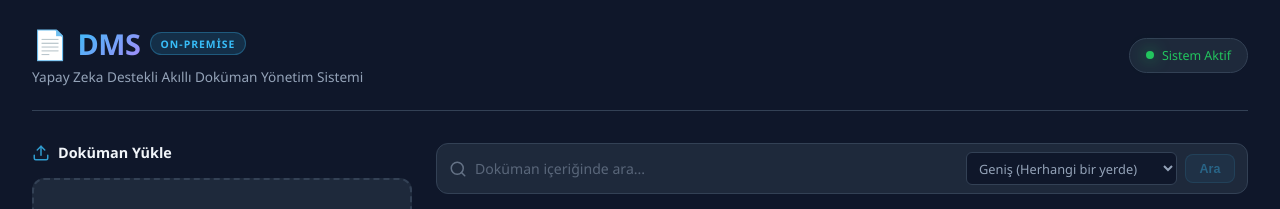
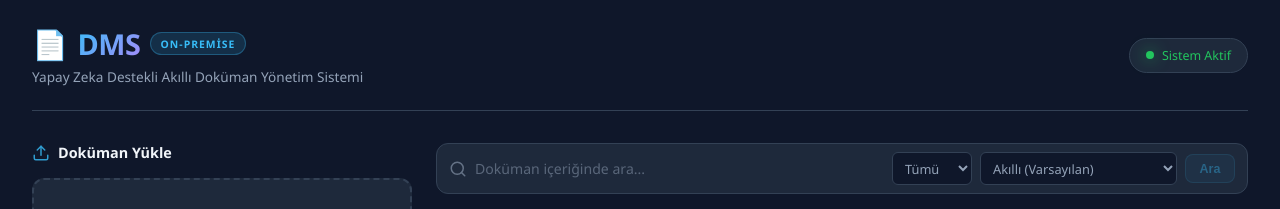
Before and after one commit to Mehmet-Akiff/dms-on-premise, a Vue app in the folder frontend/: page / in a window 1280 px wide. Shown: the top 209 px of the page. Built offline with nearby package versions, Linux system fonts and the light colour scheme; no server answers.

Commit message:
feat(search): google-tarzi hibrit arama, fileType filtresi ve isDimmed ui ozellikleri eklendi

```diff
--- a/frontend/src/components/DocumentList.vue
+++ b/frontend/src/components/DocumentList.vue
@@ -42,7 +42,7 @@
         </thead>
         <tbody>
           <template v-for="doc in documents" :key="doc.id">
-            <tr class="doc-row">
+            <tr class="doc-row" :class="{ 'doc-row--dimmed': doc.isDimmed }">
               <td class="doc-name">
                 <span class="doc-icon">{{ getFileIcon(doc.mimeType || doc.mime_type) }}</span>
                 {{ doc.originalName || doc.original_name }}
@@ -75,7 +75,7 @@
               </td>
             </tr>
             <!-- Arama Highlight Satırı -->
-            <tr v-if="isSearchMode && doc.highlight" class="doc-row-highlight">
+            <tr v-if="isSearchMode && doc.highlight" class="doc-row-highlight" :class="{ 'doc-row--dimmed': doc.isDimmed }">
               <td colspan="5">
                 <div class="search-highlight" v-html="doc.highlight"></div>
               </td>
@@ -475,6 +475,16 @@ onUnmounted(() => {
   background: rgba(56, 189, 248, 0.03);
 }
 
+.doc-row--dimmed {
+  opacity: 0.55;
+  filter: grayscale(80%);
+}
+
+.doc-row--dimmed:hover {
+  opacity: 0.75;
+  filter: grayscale(40%);
+}
+
 .doc-row-highlight {
   border-bottom: 1px solid var(--border);
   background: rgba(15, 23, 42, 0.3);
--- a/frontend/src/components/SearchBar.vue
+++ b/frontend/src/components/SearchBar.vue
@@ -12,11 +12,18 @@
         @keydown.enter="search"
       />
 
+      <!-- Dosya Türü Seçici -->
+      <select v-model="fileType" class="search-filter-select" title="Dosya Türü" @change="search">
+        <option value="all">Tümü</option>
+        <option value="pdf">PDF</option>
+        <option value="image">Resim</option>
+      </select>
+
       <!-- Arama Modu Seçici -->
       <select v-model="searchMode" class="search-mode-select" title="Arama Hassasiyeti" @change="search">
+        <option value="fuzzy">Akıllı (Varsayılan)</option>
         <option value="broad">Geniş (Herhangi bir yerde)</option>
         <option value="exact">Katı (Tam eşleşme)</option>
-        <option value="fuzzy">Akıllı (Yazım hatası toleranslı)</option>
       </select>
 
       <button
@@ -41,7 +48,8 @@ import { ref, watch } from 'vue'
 
 const emit = defineEmits(['results', 'clear', 'loading'])
 const query = ref('')
-const searchMode = ref('broad')
+const searchMode = ref('fuzzy')
+const fileType = ref('all')
 const isSearching = ref(false)
 
 async function search() {
@@ -52,7 +60,7 @@ async function search() {
   emit('loading', true)
 
   try {
-    const response = await fetch(`/api/documents/search?q=${encodeURIComponent(term)}&mode=${searchMode.value}`)
+    const response = await fetch(`/api/documents/search?q=${encodeURIComponent(term)}&mode=${searchMode.value}&fileType=${fileType.value}`)
     if (response.ok) {
       const data = await response.json()
       emit('results', data.results || [], term)
@@ -123,7 +131,7 @@ watch(query, (newVal) => {
   opacity: 0.5;
 }
 
-.search-mode-select {
+.search-filter-select, .search-mode-select {
   background: var(--bg-primary);
   border: 1px solid var(--border);
   color: var(--text-secondary);
@@ -134,8 +142,14 @@ watch(query, (newVal) => {
   outline: none;
   cursor: pointer;
   transition: all 0.2s;
+  min-width: 140px;
 }
 
+.search-filter-select {
+  min-width: 80px;
+}
+
+.search-filter-select:hover, .search-filter-select:focus,
 .search-mode-select:hover, .search-mode-select:focus {
   border-color: var(--accent);
   color: var(--text-primary);
```
Also changed, not shown: 1 other file (tests, documents, lock files or other folders).
